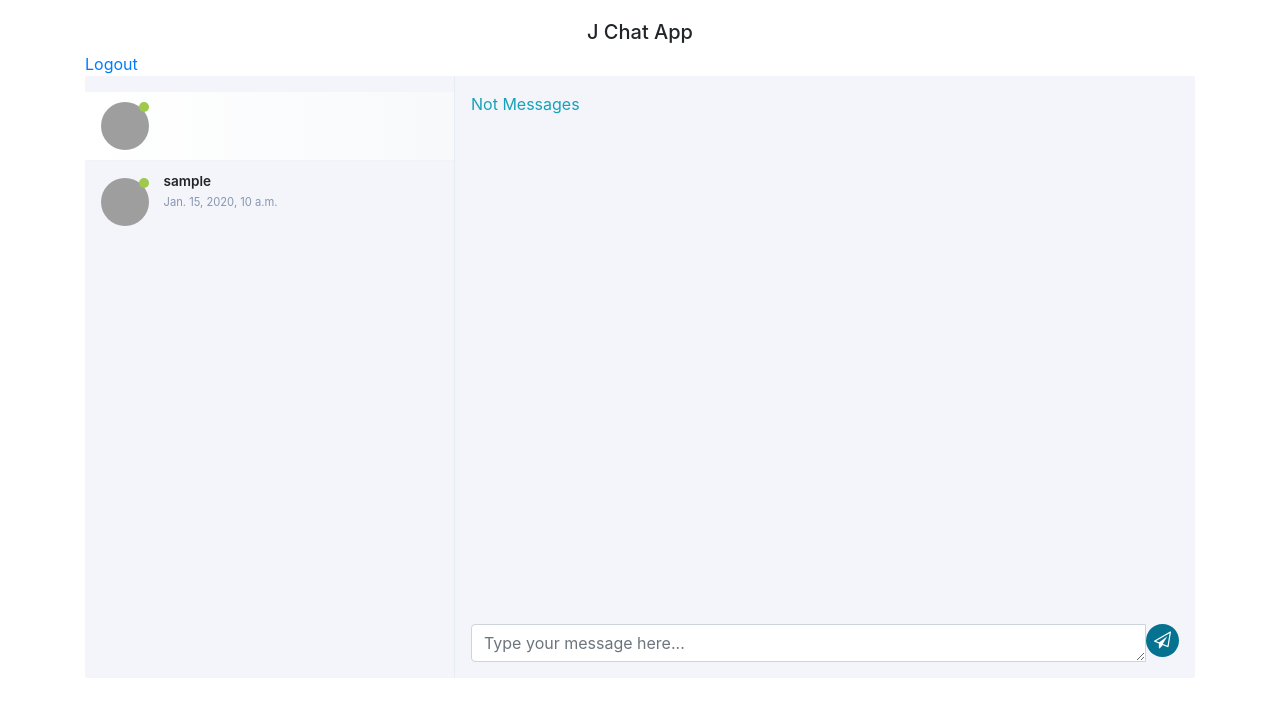
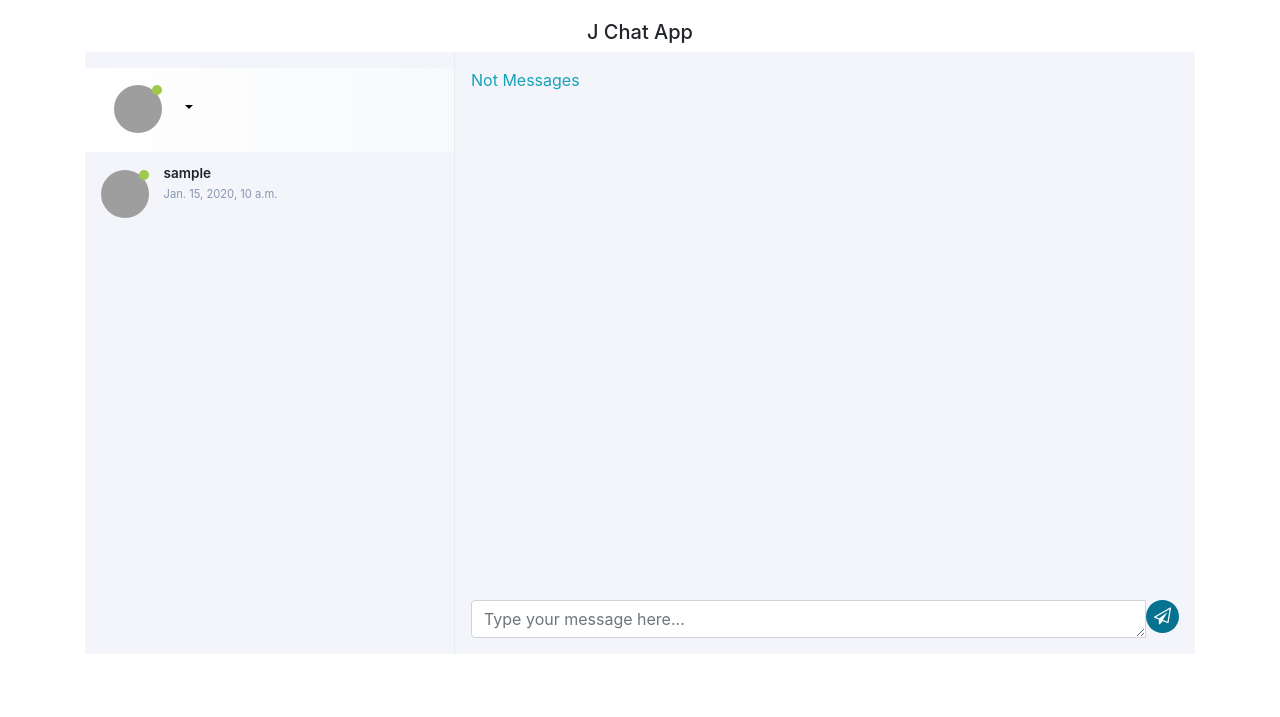
Before and after one commit to ceragos/j_chat_app, a Django app: template apps/chat/templates/chat/chat.html in a window 1280 px wide. Shown: the top 717 px of the page. Run offline with Django 3.2, Linux system fonts and the light colour scheme; the template is opened without the code that fills it: values that come from a table or form of the project are taken from there, others are empty; tables that the repository leaves empty hold one stand-in row (values such as "Sample post"); some libraries are stand-ins or nearby versions; grey boxes are pictures that could not be loaded.

Commit message:
Ajuste de diseño logout

```diff
--- a/apps/chat/templates/chat/chat.html
+++ b/apps/chat/templates/chat/chat.html
@@ -20,9 +20,6 @@
             <div class="col-xl-12 col-lg-12 col-md-12 col-sm-12 col-12">
                 <h5 class="title text-center">J Chat App</h5>
             </div>
-            <div class="col-xl-12 col-lg-12 col-md-12 col-sm-12 col-12">
-                <a class="text-right" href="{% url 'usuario:logout' %}">Logout</a>
-            </div>
         </div>
     </div>
     <!-- Page header end -->
@@ -43,7 +40,10 @@
                             <div class="users-container">
                                 <ul class="users">
                                     <li class="person active-user" data-chat="person1">
-                                        <div class="btn-group" role="group">
+                                        <div class="dropdown">
+                                            <button class="btn dropdown-toggle options-btn" type="button" id="dropdownMenu"
+                                                    data-toggle="dropdown" aria-haspopup="true"
+                                                    aria-expanded="false">
                                                 <div class="user">
                                                     <img src="https://www.gravatar.com/avatar/{{ request.user.get_username_encrypt_md5 }}?d=identicon"
                                                          alt="Retail Admin">
@@ -53,6 +53,10 @@
                                                     <span class="name">{{ request.user.username }}</span><br>
                                                     <span class="time">{{ request.user.last_login }}</span>
                                                 </p>
+                                            </button>
+                                            <div class="dropdown-menu" aria-labelledby="dropdownMenu">
+                                                <a class="dropdown-item" href="{% url 'usuario:logout' %}">Logout</a>
+                                            </div>
                                         </div>
                                     </li>
                                     {% for user in users %}
@@ -129,11 +133,9 @@
 
     </div>
     <!-- Content wrapper end -->
-
-</div>
-<script src="{% static 'core/assets/js/bootstrap/4.3.1/popper.min.js' %}"></script>
-<script src="{% static 'core/assets/js/bootstrap/4.3.1/jquery-3.3.1.slim.min.js' %}"></script>
-<script src="{% static 'core/assets/js/bootstrap/4.3.1/bootstrap.min.js' %}"></script>
+    <script src="{% static 'core/assets/js/bootstrap/4.1.1/jquery.min.js' %}"></script>
+    <script src="{% static 'core/assets/js/bootstrap/4.1.1/popper.min.js' %}"></script>
+    <script src="{% static 'core/assets/js/bootstrap/4.1.1/bootstrap.min.js' %}"></script>
     <script type="text/javascript">
 
     </script>
--- a/apps/core/static/core/assets/css/bs4_simple_chat_ap.css
+++ b/apps/core/static/core/assets/css/bs4_simple_chat_ap.css
@@ -393,3 +393,7 @@ ul {
     height: 516px;
     overflow-y: auto;
   }
+
+.options-btn {
+    background-color: transparent !important;
+}
```
Lines whose indentation alone changed are shown as unchanged.
